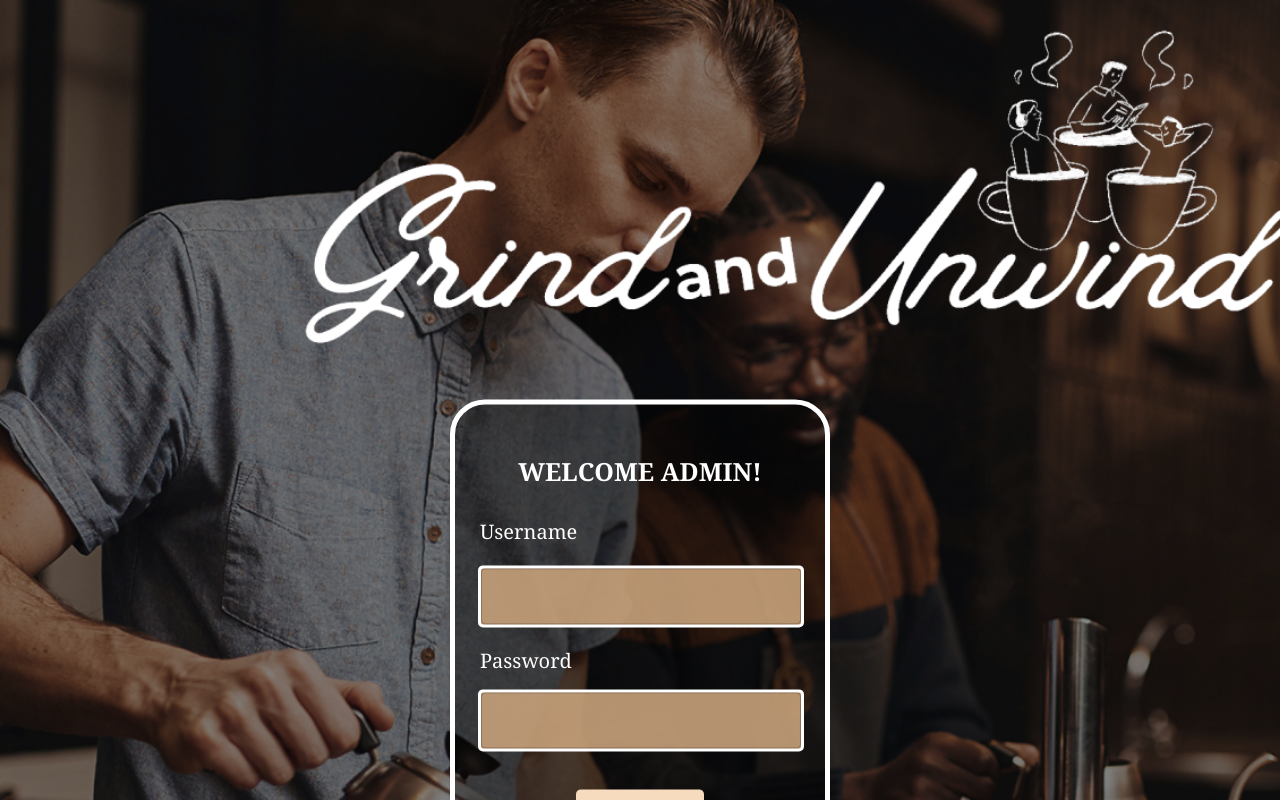
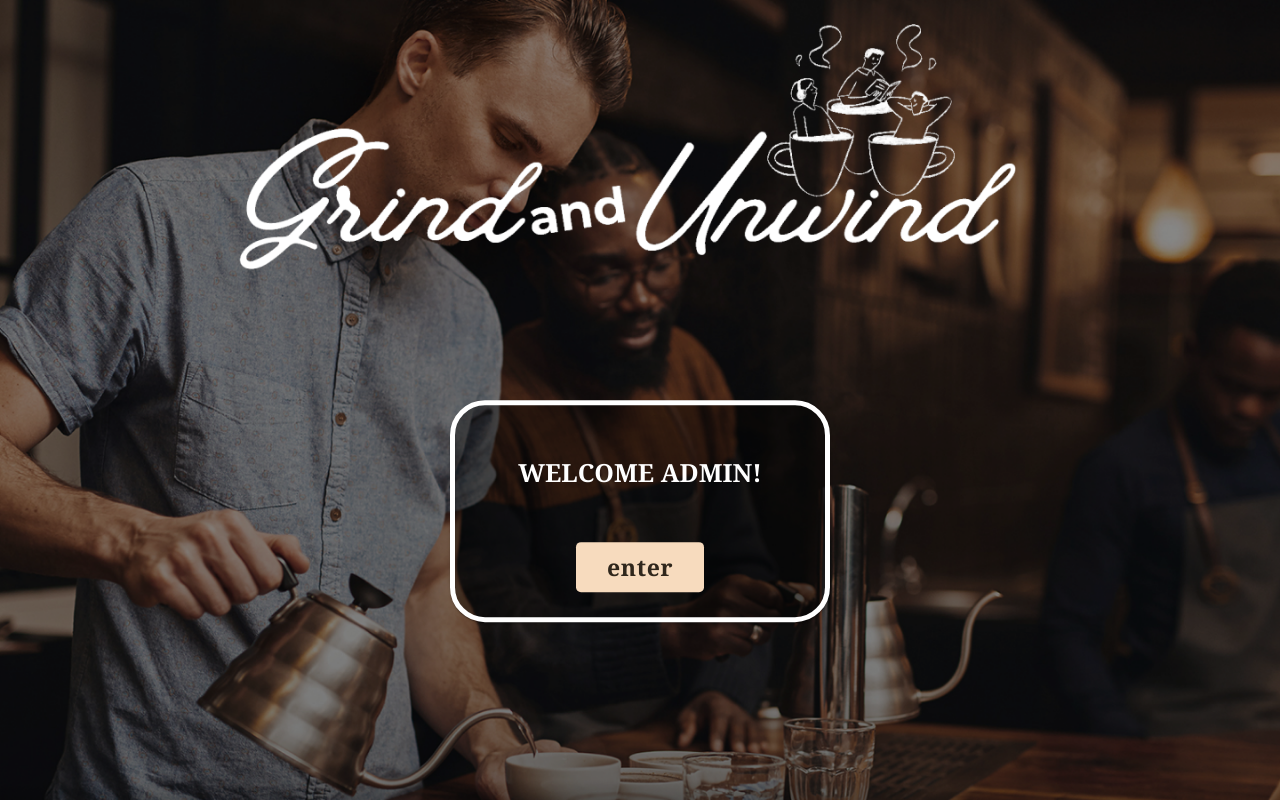
Before and after one commit to IrishLeigh/im_project, a React (Create React App) app in the folder cafe_react/: page / in a window 1280 px wide. Shown: the top 800 px of the page. Built offline with nearby package versions, Linux system fonts and the light colour scheme.

Commit message:
updated menu

```diff
--- a/cafe_react/src/CustomerPage.js
+++ b/cafe_react/src/CustomerPage.js
@@ -151,17 +151,16 @@ function ResponsiveAppBar() {
       });
   }, [isEditing]);
 
-  const handleDeleteConfirmation = (customerId) => {
-    const confirmDelete = window.confirm('Are you sure you want to delete this customer?');
 
-    if (confirmDelete) {
-      // User confirmed, proceed with the delete request
-      deleteCustomer(customerId);
-    }
-  };
 
   const deleteCustomer = async (customerId) => {
     try {
+      const confirmDelete = window.confirm('Are you sure you want to delete this customer?');
+
+      if (!confirmDelete) {
+        return; // If the user cancels the delete, do nothing
+      }
+
       const response = await fetch(`/cafe/customer/${customerId}`, {
         method: 'DELETE',
         headers: {
@@ -170,7 +169,10 @@ function ResponsiveAppBar() {
       });
 
       if (!response.ok) {
-        throw new Error(`HTTP error! Status: ${response.status}`);
+        // If the delete operation fails, alert the error message from the API
+        const errorMessage = await response.text();
+        alert(`Customer has existing orders. Check the status of the order`);
+        return;
       }
 
       // Assuming the delete was successful, update both states
@@ -181,6 +183,7 @@ function ResponsiveAppBar() {
       console.error('Error deleting customer:', error);
     }
   };
+
 
   const handleEditCustomer = (customer) => {
     setIsEditing(true);
@@ -371,7 +374,7 @@ function ResponsiveAppBar() {
               <TableCell align="center">{row.tblNum}</TableCell>
               <TableCell align="center">
                 <Button onClick={() => handleEditCustomer(row)}>Edit</Button>
-                <Button onClick={() => handleDeleteConfirmation(row.customerId)}>Delete</Button>
+                <Button onClick={() => deleteCustomer(row.customerId)}>Delete</Button>
                 <Link to={`/Menu/${row.customerId}`}>
                   <Button>Order</Button>
                 </Link>
--- a/cafe_react/src/Login.js
+++ b/cafe_react/src/Login.js
@@ -1,5 +1,6 @@
 import React from 'react';
 import { Paper, TextField, Button } from '@mui/material';
+import { Link } from 'react-router-dom';
 
 const MainLogin = () => {
   return (
@@ -7,7 +8,7 @@ const MainLogin = () => {
       backgroundImage: 'url(/LoginBg.png)',
       backgroundSize: 'cover',
       backgroundRepeat: 'no-repeat',
-      minHeight: '145vh', // Ensure the container covers the full height of the viewport
+      minHeight: '100vh', // Ensure the container covers the full height of the viewport
       display: 'flex',
       justifyContent: 'center',
       alignItems: 'center',
@@ -18,10 +19,10 @@ const MainLogin = () => {
         background: 'rgba(0, 0, 0, 0.4)',
         borderRadius: '35px',
         width: '25%',
-        height:'57vh',
+        height:'100%',
         fontFamily: 'Georgia, "Times New Roman", Times, serif',
         border: 'solid 5px #FFFFFF',
-        transform: 'translateY(15%)',
+        transform: 'translateY(50%)',
       }}>
 
         <h3 style={{
@@ -30,8 +31,8 @@ const MainLogin = () => {
           textTransform: 'uppercase',
           color: '#FFFFFF',
         }}>Welcome Admin!</h3>
-    <span style={{ fontFamily: 'Georgia, "Times New Roman", Times, serif', fontSize: '20px', display: 'block', textAlign: 'left',  color: '#FFFFFF', marginTop: '30px'}}>Username</span>
-
+    {/* <span style={{ fontFamily: 'Georgia, "Times New Roman", Times, serif', fontSize: '20px', display: 'block', textAlign: 'left',  color: '#FFFFFF', marginTop: '30px'}}>Username</span> */}
+{/*
         <TextField
           id="uname"
           variant="outlined"
@@ -61,12 +62,12 @@ const MainLogin = () => {
             borderRadius: '5px',
             background: 'rgba(199, 161, 122, 0.9)',
           }}
-        />
-
+        /> */}
+      <Link to="/Customers">
         <Button style={{
           fontFamily: 'Georgia, "Times New Roman", Times, serif',
           marginTop: '28px',
-          marginBottom: '-10px',
+          marginBottom: '0px',
           fontSize: '23px',
           color: '#30271C',
           background: '#F7DBBE',
@@ -75,8 +76,8 @@ const MainLogin = () => {
           width: '40%',
           borderRadius: '5px',
           textTransform: 'lowercase',
-        }}>Log in</Button>
-
+        }}>Enter</Button>
+      </Link>
       </Paper>
     </div>
   );
--- a/cafe_react/src/productList.js
+++ b/cafe_react/src/productList.js
@@ -16,7 +16,7 @@ import MenuItem from '@mui/material/MenuItem';
 import AdbIcon from '@mui/icons-material/Adb';
 import MenuBar from './components/menuBar';
 import { Button } from '@mui/material';
-
+import { Link } from 'react-router-dom';
 
 
 const settings = ['Profile', 'Account', 'Dashboard', 'Logout'];
@@ -293,8 +293,12 @@ const MenuCoffee = () => {
               </Grid>
             ))}
           </Grid>
-          <Button style={{ backgroundColor: '#FFFFFF', color:'#30271C', fontFamily: 'Georgia, "Times New Roman", Times, serif', width:'15%', height:'37px', fontWeight:'bold',
-        borderRadius:'50px', alignItems:'right', display:'flex', margin:'auto'}}>ORDER NOW</Button>
+          <Link to="/Orders">
+            <Button style={{ backgroundColor: '#FFFFFF', color:'#30271C', fontFamily: 'Georgia, "Times New Roman", Times, serif', width:'15%', height:'37px', fontWeight:'bold',
+          borderRadius:'50px', alignItems:'right', display:'flex', margin:'auto'}}>
+            ORDER NOW
+          </Button>
+          </Link>
         </Container>
       </div>
     </>
```
